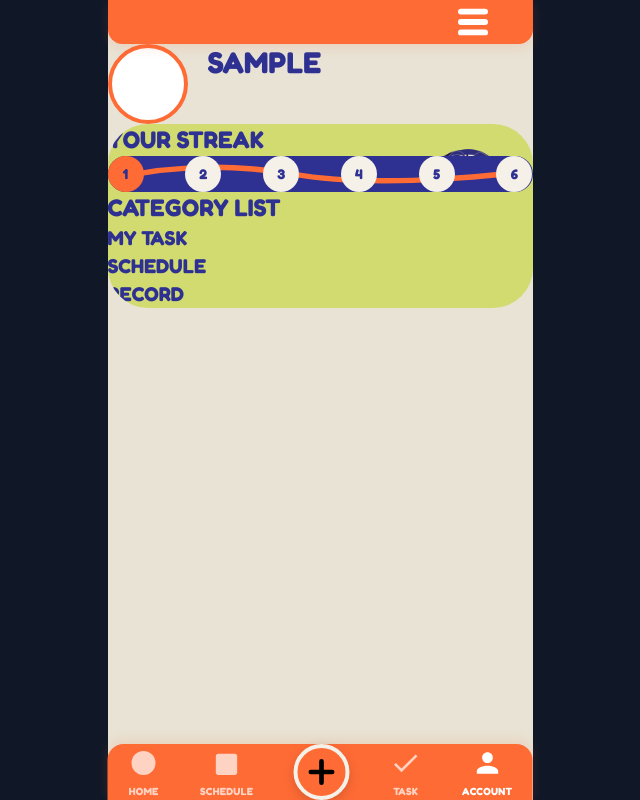
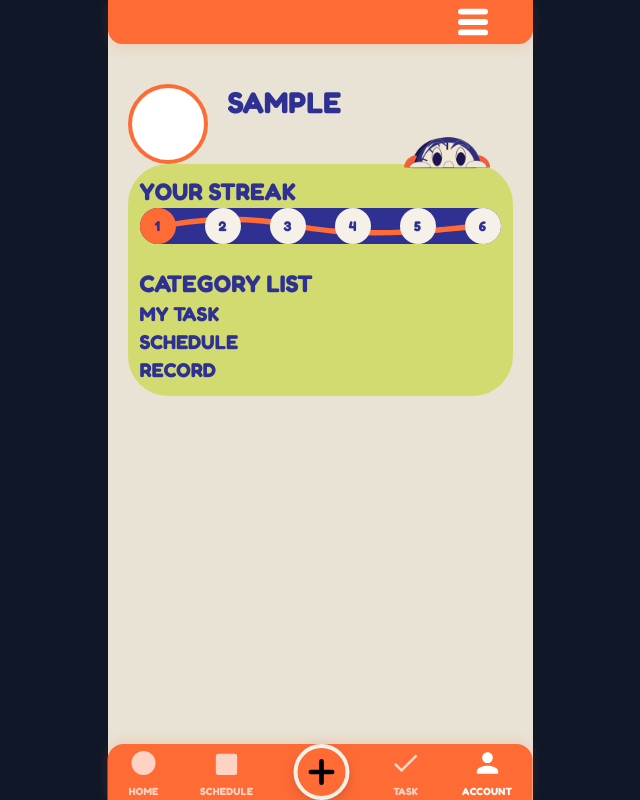
Before and after one commit to CZY774/terpadu-web, a SvelteKit app: page /account in a window 1280 px wide. Shown: the whole page, without its empty margins (320-960 px from the left). Built offline with nearby package versions, Linux system fonts and the light colour scheme; sample sign-in values are in the browser's storage.

Commit message:
style: Adjusts account page layout and spacing
Applies specific padding values to key sections for improved visual balance. Also, adjusts the mascot image's vertical position and refines username text wrapping.

```diff
--- a/src/routes/account/+page.svelte
+++ b/src/routes/account/+page.svelte
@@ -12,10 +12,10 @@
 	});
 </script>
 
-<div class="max-w-[425px] mx-auto px-5 pt-10 pb-5">
+<div class="max-w-[425px] mx-auto px-5 pt-10 pb-5" style="padding: 40px 20px 120px 20px;">
 	<div class="flex items-start gap-5 mb-6">
 		<div class="w-20 h-20 rounded-full border-4 border-[#FF6B35] bg-white shrink-0"></div>
-		<h1 class="text-3xl font-bold text-[#2E3192] mt-4 break-words">
+		<h1 class="text-3xl font-bold text-[#2E3192] mt-4 wrap-break-words">
 			{username.toUpperCase()}
 		</h1>
 	</div>
@@ -24,10 +24,10 @@
 		<img
 			src="/peek-mascot.png"
 			alt="Mascot"
-			class="absolute z-10 -top-2 right-2 w-28 h-auto pointer-events-none"
+			class="absolute z-10 -top-15 right-2 w-28 h-auto pointer-events-none"
 		/>
 		<div class="bg-[#C4D82E]/60 rounded-[2.5rem] p-5 relative overflow-hidden">
-			<div class="mb-6 relative z-20 px-4 pt-4">
+			<div class="mb-6 relative z-20 px-4 pt-4" style="padding: 12px;">
 				<h2 class="text-2xl font-bold text-[#2E3192] mb-4">YOUR STREAK</h2>
 				<div class="bg-[#2E3192] rounded-full p-3 relative">
 					<svg
@@ -57,7 +57,7 @@
 				</div>
 			</div>
 
-			<div class="space-y-4 relative z-20 px-4 pb-4">
+			<div class="space-y-4 relative z-20 px-4 pb-4" style="padding: 12px;">
 				<h2 class="text-2xl font-bold text-[#2E3192] mb-2">CATEGORY LIST</h2>
 				<a
 					href={resolve('/tasks')}
```
